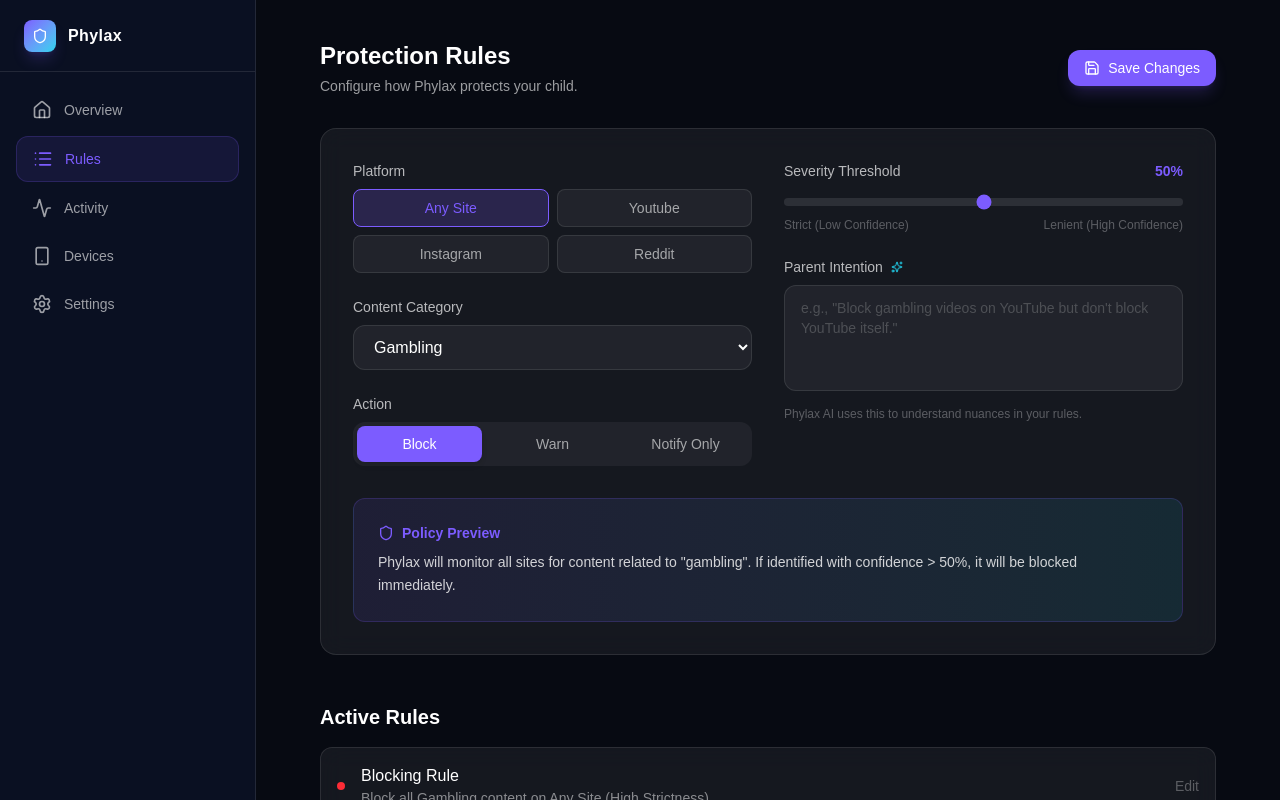
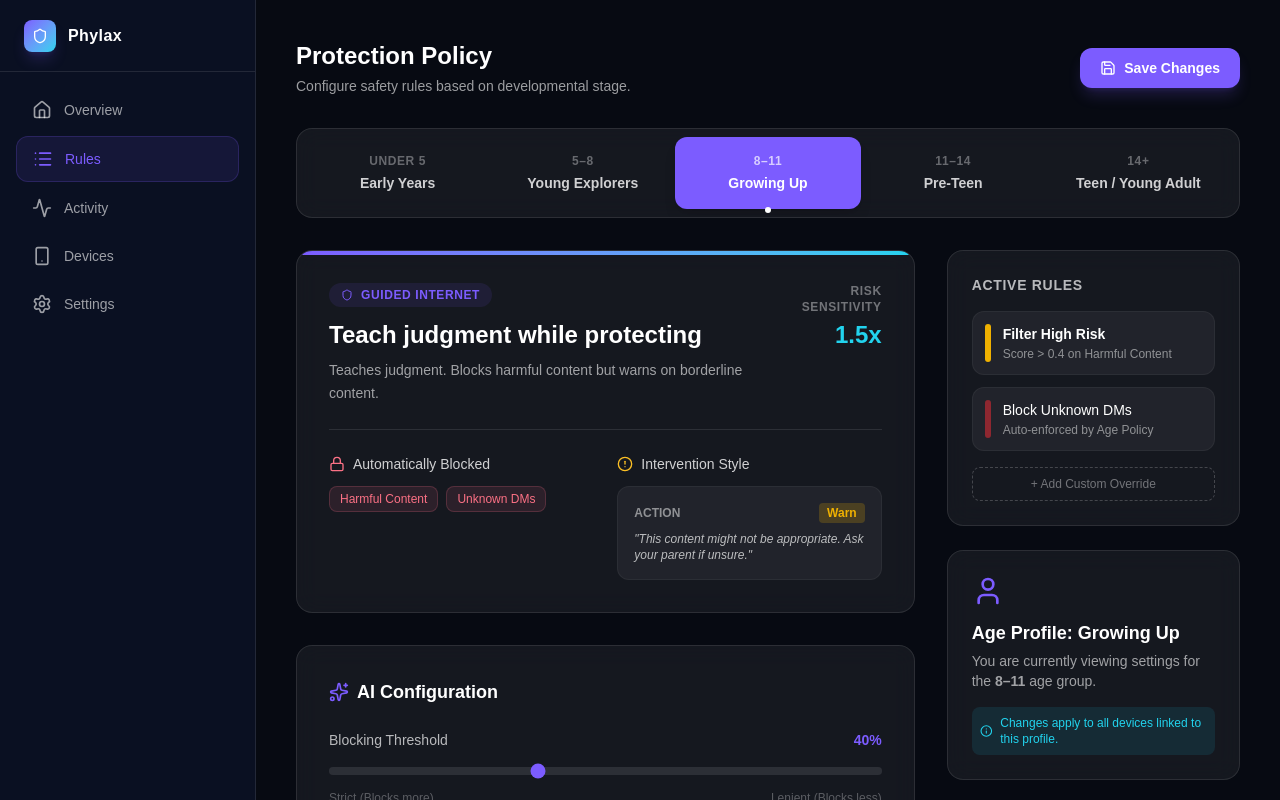
Before and after one commit to kyrispirosv-ux/phylax-landing, a Next.js app: page /rules in a window 1280 px wide. Shown: the top 800 px of the page. Built offline with nearby package versions, Linux system fonts and the light colour scheme.

Commit message:
feat(policy): implement age-aware policy engine and updated rules page

```diff
--- a/app/(dashboard)/rules/page.tsx
+++ b/app/(dashboard)/rules/page.tsx
@@ -1,106 +1,149 @@
 'use client';
 
-import { useState } from 'react';
-import { Shield, Save, AlertCircle, Check, Sparkles } from 'lucide-react';
+import { useState, useEffect } from 'react';
+import { Shield, Save, AlertCircle, Check, Sparkles, User, Info, Lock } from 'lucide-react';
 import { useStore } from '@/store/useStore';
+import { AGE_POLICIES, getPolicyForAge, AgeGroup } from '@/lib/policyEngine';
 
 export default function RulesPage() {
-    const [platform, setPlatform] = useState('any');
-    const [category, setCategory] = useState('gambling');
-    const [action, setAction] = useState('block');
-    const [threshold, setThreshold] = useState(50);
+    const { ageGroup, setAgeGroup } = useStore();
+    const [policy, setPolicy] = useState(getPolicyForAge(ageGroup));
+    const [localThreshold, setLocalThreshold] = useState(policy.blockThreshold * 100);
     const [intent, setIntent] = useState('');
-    const [showPreview, setShowPreview] = useState(false);
 
-    // Mock translation logic
-    const translatedPolicy = intent
-        ? `Phylax will monitor ${platform === 'any' ? 'all sites' : platform} for content related to "${category}". If identified with confidence > ${threshold}%, it will be ${action === 'block' ? 'blocked immediately' : action === 'warn' ? 'flagged with a warning' : 'logged silently'}. Exception: "${intent}"`
-        : `Phylax will monitor ${platform === 'any' ? 'all sites' : platform} for content related to "${category}". If identified with confidence > ${threshold}%, it will be ${action === 'block' ? 'blocked immediately' : action === 'warn' ? 'flagged with a warning' : 'logged silently'}.`;
+    useEffect(() => {
+        const newPolicy = getPolicyForAge(ageGroup);
+        setPolicy(newPolicy);
+        setLocalThreshold(newPolicy.blockThreshold * 100);
+    }, [ageGroup]);
+
+    const handleSave = () => {
+        // In a real app, we would save overrides here
+        console.log("Saving policy overrides for age group", ageGroup);
+    };
 
     return (
-        <div className="max-w-4xl mx-auto space-y-8">
+        <div className="max-w-5xl mx-auto space-y-8 pb-10">
             <div className="flex items-center justify-between">
                 <div>
-                    <h1 className="text-2xl font-bold text-white mb-1">Protection Rules</h1>
-                    <p className="text-white/60 text-sm">Configure how Phylax protects your child.</p>
+                    <h1 className="text-2xl font-bold text-white mb-1">Protection Policy</h1>
+                    <p className="text-white/60 text-sm">Configure safety rules based on developmental stage.</p>
                 </div>
-                <button className="bg-[#7C5CFF] hover:bg-[#7C5CFF]/90 text-white px-4 py-2 rounded-xl text-sm font-medium flex items-center gap-2 shadow-lg shadow-[#7C5CFF]/20 transition-all">
+                <button
+                    onClick={handleSave}
+                    className="bg-[#7C5CFF] hover:bg-[#7C5CFF]/90 text-white px-5 py-2.5 rounded-xl text-sm font-bold flex items-center gap-2 shadow-lg shadow-[#7C5CFF]/20 transition-all"
+                >
                     <Save className="w-4 h-4" /> Save Changes
                 </button>
             </div>
 
-            <div className="glass-card p-8 rounded-2xl border border-white/10">
-                <div className="grid md:grid-cols-2 gap-8 mb-8">
-                    <div className="space-y-6">
-                        <div>
-                            <label className="block text-sm font-medium text-white/70 mb-2">Platform</label>
-                            <div className="grid grid-cols-2 gap-2">
-                                {['any', 'youtube', 'instagram', 'reddit'].map((p) => (
+            {/* Age Group Selector */}
+            <div className="glass-card p-2 rounded-2xl border border-white/10 flex p-1.5 overflow-x-auto">
+                {Object.values(AGE_POLICIES).map((p) => {
+                    const isActive = ageGroup === p.id;
+                    return (
                         <button
-                                        key={p}
-                                        onClick={() => setPlatform(p)}
-                                        className={`px-4 py-2 rounded-lg text-sm font-medium border capitalize transition-all ${platform === p
-                                                ? 'bg-[#7C5CFF]/20 border-[#7C5CFF] text-[#7C5CFF]'
-                                                : 'bg-white/5 border-white/10 text-white/60 hover:bg-white/10'
+                            key={p.id}
+                            onClick={() => setAgeGroup(p.id)}
+                            className={`flex-1 min-w-[140px] px-4 py-4 rounded-xl transition-all relative group ${isActive
+                                    ? 'bg-[#7C5CFF] text-white shadow-lg'
+                                    : 'hover:bg-white/5 text-white/50 hover:text-white'
                                 }`}
                         >
-                                        {p === 'any' ? 'Any Site' : p}
+                            <div className="text-xs font-bold uppercase tracking-wider mb-1 opacity-70">{p.range}</div>
+                            <div className={`font-bold text-sm ${isActive ? 'text-white' : 'text-white/80'}`}>{p.name}</div>
+                            {isActive && (
+                                <div className="absolute -bottom-1 left-1/2 -translate-x-1/2 w-1.5 h-1.5 bg-white rounded-full" />
+                            )}
                         </button>
+                    );
+                })}
+            </div>
+
+            <div className="grid lg:grid-cols-3 gap-8">
+                {/* Main Config Column */}
+                <div className="lg:col-span-2 space-y-8">
+                    {/* Policy Overview Card */}
+                    <div className="glass-card p-8 rounded-2xl border border-white/10 relative overflow-hidden">
+                        <div className="absolute top-0 left-0 w-full h-1 bg-gradient-to-r from-[#7C5CFF] to-[#22D3EE]" />
+
+                        <div className="flex items-start justify-between mb-6">
+                            <div>
+                                <div className="inline-flex items-center gap-2 px-3 py-1 rounded-full bg-[#7C5CFF]/10 text-[#7C5CFF] text-xs font-bold uppercase tracking-wider mb-3">
+                                    <Shield className="w-3 h-3" /> {policy.mode}
+                                </div>
+                                <h2 className="text-2xl font-bold text-white mb-2">{policy.philosophy}</h2>
+                                <p className="text-white/60 text-sm leading-relaxed max-w-xl">
+                                    {policy.description}
+                                </p>
+                            </div>
+                            <div className="hidden sm:flex flex-col items-end text-right">
+                                <div className="text-xs text-white/40 uppercase font-bold tracking-wider mb-1">Risk Sensitivity</div>
+                                <div className="text-2xl font-bold text-[#22D3EE]">{policy.sensitivityMultiplier}x</div>
+                            </div>
+                        </div>
+
+                        <div className="grid sm:grid-cols-2 gap-6 pt-6 border-t border-white/10">
+                            <div>
+                                <div className="text-sm font-medium text-white/80 mb-3 flex items-center gap-2">
+                                    <Lock className="w-4 h-4 text-[#FB7185]" /> Automatically Blocked
+                                </div>
+                                <div className="flex flex-wrap gap-2">
+                                    {policy.blockedCategories.map((cat, i) => (
+                                        <span key={i} className="px-2.5 py-1 rounded-lg bg-[#FB7185]/10 text-[#FB7185] text-xs font-medium border border-[#FB7185]/20">
+                                            {cat}
+                                        </span>
                                     ))}
                                 </div>
                             </div>
-
                             <div>
-                            <label className="block text-sm font-medium text-white/70 mb-2">Content Category</label>
-                            <select
-                                value={category}
-                                onChange={(e) => setCategory(e.target.value)}
-                                className="w-full bg-white/5 border border-white/10 rounded-xl px-4 py-3 text-white focus:outline-none focus:border-[#7C5CFF]"
-                            >
-                                <option value="gambling">Gambling</option>
-                                <option value="self-harm">Self-Harm / Suicide</option>
-                                <option value="sexual">Sexual Content</option>
-                                <option value="bullying">Bullying & Harassment</option>
-                                <option value="drugs">Drugs & Vaping</option>
-                            </select>
+                                <div className="text-sm font-medium text-white/80 mb-3 flex items-center gap-2">
+                                    <AlertCircle className="w-4 h-4 text-[#FBBF24]" /> Intervention Style
                                 </div>
-
-                        <div>
-                            <label className="block text-sm font-medium text-white/70 mb-2">Action</label>
-                            <div className="flex gap-2 bg-white/5 p-1 rounded-xl">
-                                {['block', 'warn', 'allow'].map((a) => (
-                                    <button
-                                        key={a}
-                                        onClick={() => setAction(a)}
-                                        className={`flex-1 py-2 rounded-lg text-sm font-medium capitalize transition-all ${action === a
-                                                ? 'bg-[#7C5CFF] text-white shadow-md'
-                                                : 'text-white/60 hover:text-white'
-                                            }`}
-                                    >
-                                        {a === 'allow' ? 'Notify Only' : a}
-                                    </button>
-                                ))}
+                                <div className="bg-white/5 rounded-xl p-4 border border-white/5">
+                                    <div className="flex items-center justify-between mb-2">
+                                        <span className="text-xs text-white/50 uppercase font-bold">Action</span>
+                                        <span className={`text-xs font-bold px-2 py-0.5 rounded capitalize ${policy.intervention.style === 'block' ? 'bg-red-500/20 text-red-500' :
+                                                policy.intervention.style === 'warn' ? 'bg-yellow-500/20 text-yellow-500' :
+                                                    'bg-blue-500/20 text-blue-500'
+                                            }`}>
+                                            {policy.intervention.style}
+                                        </span>
+                                    </div>
+                                    <div className="text-xs text-white/70 italic">
+                                        "{policy.intervention.message || 'No direct message shown.'}"
+                                    </div>
+                                </div>
                             </div>
                         </div>
                     </div>
 
-                    <div className="space-y-6">
+                    {/* AI Configuration */}
+                    <div className="glass-card p-8 rounded-2xl border border-white/10">
+                        <h3 className="text-lg font-bold text-white mb-6 flex items-center gap-2">
+                            <Sparkles className="w-5 h-5 text-[#7C5CFF]" /> AI Configuration
+                        </h3>
+
+                        <div className="space-y-8">
                             <div>
                                 <div className="flex justify-between mb-2">
-                                <label className="text-sm font-medium text-white/70">Severity Threshold</label>
-                                <span className="text-sm text-[#7C5CFF] font-bold">{threshold}%</span>
+                                    <label className="text-sm font-medium text-white/70">Blocking Threshold</label>
+                                    <span className="text-sm text-[#7C5CFF] font-bold">{localThreshold}%</span>
                                 </div>
                                 <input
                                     type="range"
                                     min="10" max="90"
-                                value={threshold}
-                                onChange={(e) => setThreshold(Number(e.target.value))}
+                                    value={localThreshold}
+                                    onChange={(e) => setLocalThreshold(Number(e.target.value))}
                                     className="w-full h-2 bg-white/10 rounded-lg appearance-none cursor-pointer accent-[#7C5CFF]"
                                 />
-                            <div className="flex justify-between text-xs text-white/30 mt-1">
-                                <span>Strict (Low Confidence)</span>
-                                <span>Lenient (High Confidence)</span>
+                                <div className="flex justify-between text-xs text-white/30 mt-2">
+                                    <span>Strict (Blocks more)</span>
+                                    <span>Lenient (Blocks less)</span>
                                 </div>
+                                <p className="text-xs text-white/40 mt-3 bg-white/5 p-3 rounded-lg">
+                                    Content with a risk score above <strong>{localThreshold / 100}</strong> will trigger the configured intervention.
+                                </p>
                             </div>
 
                             <div>
@@ -108,46 +151,69 @@ export default function RulesPage() {
                                     Parent Intention <Sparkles className="w-3 h-3 text-[#22D3EE]" />
                                 </label>
                                 <textarea
-                                rows={4}
+                                    rows={3}
                                     value={intent}
                                     onChange={(e) => setIntent(e.target.value)}
-                                placeholder='e.g., "Block gambling videos on YouTube but don&apos;t block YouTube itself."'
+                                    placeholder='e.g., "Allow educational YouTube channels but block gaming videos on school nights."'
                                     className="w-full bg-white/5 border border-white/10 rounded-xl px-4 py-3 text-white placeholder:text-white/20 focus:outline-none focus:border-[#22D3EE] transition-colors resize-none text-sm"
                                 />
-                            <p className="text-xs text-white/30 mt-2">Phylax AI uses this to understand nuances in your rules.</p>
+                                <p className="text-xs text-white/30 mt-2">
+                                    Phylax AI interprets this plain text to fine-tune the strictness for this age group.
+                                </p>
+                            </div>
                         </div>
                     </div>
                 </div>
 
-                {/* Policy Preview */}
-                <div className="bg-gradient-to-r from-[#7C5CFF]/10 to-[#22D3EE]/10 border border-[#7C5CFF]/20 rounded-xl p-6">
-                    <h3 className="text-sm font-bold text-[#7C5CFF] mb-2 flex items-center gap-2">
-                        <Shield className="w-4 h-4" /> Policy Preview
-                    </h3>
-                    <p className="text-white/80 text-sm leading-relaxed">
-                        {translatedPolicy}
-                    </p>
+                {/* Sidebar / Active Rules */}
+                <div className="space-y-6">
+                    <div className="glass-card p-6 rounded-2xl border border-white/10">
+                        <h3 className="text-sm font-bold text-white mb-4 uppercase tracking-wider opacity-70">Active Rules</h3>
+                        <div className="space-y-3">
+                            {/* Dynamically generated dummy rules based on policy */}
+                            <div className="p-3 rounded-xl bg-white/5 border border-white/5 flex gap-3">
+                                <div className={`w-1.5 rounded-full ${policy.intervention.style === 'block' ? 'bg-red-500' : 'bg-yellow-500'}`} />
+                                <div>
+                                    <div className="text-sm font-bold text-white mb-0.5">
+                                        {policy.intervention.style === 'block' ? 'Block' : 'Filter'} High Risk
+                                    </div>
+                                    <div className="text-xs text-white/50">
+                                        Score &gt; {policy.blockThreshold} on {policy.blockedCategories[0]}
+                                    </div>
                                 </div>
                             </div>
 
-            {/* Existing Rules List (Mock) */}
-            <h2 className="text-xl font-bold text-white mt-12 mb-4">Active Rules</h2>
-            <div className="space-y-4">
-                {[
-                    { type: 'Blocking', desc: 'Block all Gambling content on Any Site (High Strictness)' },
-                    { type: 'Warning', desc: 'Warn on Bullying content on Instagram (Medium Strictness)' }
-                ].map((rule, i) => (
-                    <div key={i} className="glass-card p-4 rounded-xl flex items-center justify-between group hover:bg-white/10 transition-colors">
-                        <div className="flex items-center gap-4">
-                            <div className={`w-2 h-2 rounded-full ${rule.type === 'Blocking' ? 'bg-red-500' : 'bg-yellow-500'}`} />
+                            {policy.blockedCategories.slice(1, 4).map((cat, i) => (
+                                <div key={i} className="p-3 rounded-xl bg-white/5 border border-white/5 flex gap-3">
+                                    <div className="w-1.5 rounded-full bg-red-500/50" />
                                     <div>
-                                <div className="font-medium text-white">{rule.type} Rule</div>
-                                <div className="text-sm text-white/50">{rule.desc}</div>
+                                        <div className="text-sm font-medium text-white mb-0.5">
+                                            Block {cat}
+                                        </div>
+                                        <div className="text-xs text-white/50">
+                                            Auto-enforced by Age Policy
                                         </div>
                                     </div>
-                        <button className="text-white/30 hover:text-white text-sm">Edit</button>
                                 </div>
                             ))}
+                        </div>
+                        <button className="w-full mt-4 py-2 rounded-lg border border-dashed border-white/20 text-white/40 text-xs font-medium hover:bg-white/5 hover:text-white transition-colors">
+                            + Add Custom Override
+                        </button>
+                    </div>
+
+                    <div className="glass-card p-6 rounded-2xl border border-white/10 bg-gradient-to-b from-[#7C5CFF]/10 to-transparent">
+                        <User className="w-8 h-8 text-[#7C5CFF] mb-3" />
+                        <h3 className="text-lg font-bold text-white mb-1">Age Profile: {policy.name}</h3>
+                        <p className="text-sm text-white/60 mb-4">
+                            You are currently viewing settings for the <strong>{policy.range}</strong> age group.
+                        </p>
+                        <div className="flex items-center gap-2 text-xs text-[#22D3EE] bg-[#22D3EE]/10 p-2 rounded-lg">
+                            <Info className="w-4 h-4" />
+                            <span>Changes apply to all devices linked to this profile.</span>
+                        </div>
+                    </div>
+                </div>
             </div>
         </div>
     );
--- /dev/null
+++ b/lib/policyEngine.ts
@@ -0,0 +1,124 @@
+export type AgeGroup = 0 | 1 | 2 | 3 | 4;
+
+export interface AgePolicy {
+    id: AgeGroup;
+    name: string;
+    range: string;
+    description: string;
+    mode: string; // e.g., "Max Protection", "Guided Internet"
+    sensitivityMultiplier: number;
+    blockThreshold: number;
+    blockedCategories: string[];
+    intervention: {
+        style: 'block' | 'warn' | 'monitor';
+        message: string;
+        showWarning: boolean;
+        notifyParent: boolean;
+    };
+    philosophy: string;
+}
+
+export const AGE_POLICIES: Record<AgeGroup, AgePolicy> = {
+    0: {
+        id: 0,
+        name: 'Early Years',
+        range: 'Under 5',
+        mode: 'Max Protection',
+        description: 'Zero-trust internet. Blocks almost everything except allowlisted content.',
+        philosophy: 'Zero-trust internet',
+        sensitivityMultiplier: 2.5,
+        blockThreshold: 0.15,
+        blockedCategories: [
+            'Social Media', 'Chat/Messaging', 'YouTube (Non-Kids)', 'User Generated Content',
+            'External Links', 'Search Engines'
+        ],
+        intervention: {
+            style: 'block',
+            message: "This page isn’t safe for kids. Let’s find something fun to watch instead!",
+            showWarning: false, // "Never show child warning text about danger types"
+            notifyParent: true
+        }
+    },
+    1: {
+        id: 1,
+        name: 'Young Explorers',
+        range: '5–8',
+        mode: 'High Protection',
+        description: 'Blocks interactive content like DMs and comments. High sensitivity.',
+        philosophy: 'High protection mode',
+        sensitivityMultiplier: 2.0,
+        blockThreshold: 0.25,
+        blockedCategories: [
+            'DMs', 'Comments', 'Video Comments', 'Live Streams', 'External Video Links', 'Suggested Videos'
+        ],
+        intervention: {
+            style: 'block',
+            message: "Content blocked for safety.",
+            showWarning: false, // "No warnings shown to child"
+            notifyParent: true // "Auto-block + silent parent alert"
+        }
+    },
+    2: {
+        id: 2,
+        name: 'Growing Up',
+        range: '8–11',
+        mode: 'Guided Internet',
+        description: 'Teaches judgment. Blocks harmful content but warns on borderline content.',
+        philosophy: 'Teach judgment while protecting',
+        sensitivityMultiplier: 1.5,
+        blockThreshold: 0.40,
+        blockedCategories: [
+            'Harmful Content', 'Unknown DMs'
+        ],
+        intervention: {
+            style: 'warn',
+            message: "This content might not be appropriate. Ask your parent if unsure.",
+            showWarning: true,
+            notifyParent: true // "flagged logs"
+        }
+    },
+    3: {
+        id: 3,
+        name: 'Pre-Teen',
+        range: '11–14',
+        mode: 'Supervised Independence',
+        description: 'Monitors patterns. Blocks grooming and coercion. Allows normal social media.',
+        philosophy: 'Monitor patterns rather than block everything',
+        sensitivityMultiplier: 1.2,
+        blockThreshold: 0.60,
+        blockedCategories: [
+            'Grooming', 'Sexual Solicitation', 'Predatory Language', 'Coercion', 'Self-Harm', 'Extremist Recruitment'
+        ],
+        intervention: {
+            style: 'monitor', // "Block only specific categories"
+            message: "Access restricted due to safety concerns.",
+            showWarning: true,
+            notifyParent: true // "Log suspicious conversations"
+        }
+    },
+    4: {
+        id: 4,
+        name: 'Teen / Young Adult',
+        range: '14+',
+        mode: 'Intelligent Guardian',
+        description: 'Silent co-pilot. Intervenes only for credible threats and grooming.',
+        philosophy: 'AI acts like a silent safety co-pilot',
+        sensitivityMultiplier: 1.0,
+        blockThreshold: 0.80,
+        blockedCategories: [
+            'Credible Threats', 'Grooming Probability', 'Blackmail', 'Exploitation'
+        ],
+        intervention: {
+            style: 'monitor', // "Flag + Monitor + Escalate"
+            message: "",
+            showWarning: false,
+            notifyParent: false // Only if pattern (escalation rule handled elsewhere)
+        }
+    }
+};
+
+export function getPolicyForAge(age: number): AgePolicy {
+    // Failsafe: clamp to 0-4
+    const safeAge = Math.max(0, Math.min(4, Math.floor(age))) as AgeGroup;
+    return AGE_POLICIES[safeAge];
+}
--- a/store/useStore.ts
+++ b/store/useStore.ts
@@ -39,6 +39,10 @@ interface AppState {
 
     alerts: Alert[];
     addAlert: (alert: Alert) => void;
+
+    // Policy / Settings
+    ageGroup: number;
+    setAgeGroup: (age: number) => void;
 }
 
 export const useStore = create<AppState>((set) => ({
@@ -84,4 +88,7 @@ export const useStore = create<AppState>((set) => ({
         }
     ],
     addAlert: (alert) => set((state) => ({ alerts: [alert, ...state.alerts] })),
+
+    ageGroup: 2, // Default to 8-11 "Guided Internet"
+    setAgeGroup: (age) => set({ ageGroup: age }),
 }));
```
Lines whose indentation alone changed are shown as unchanged.
